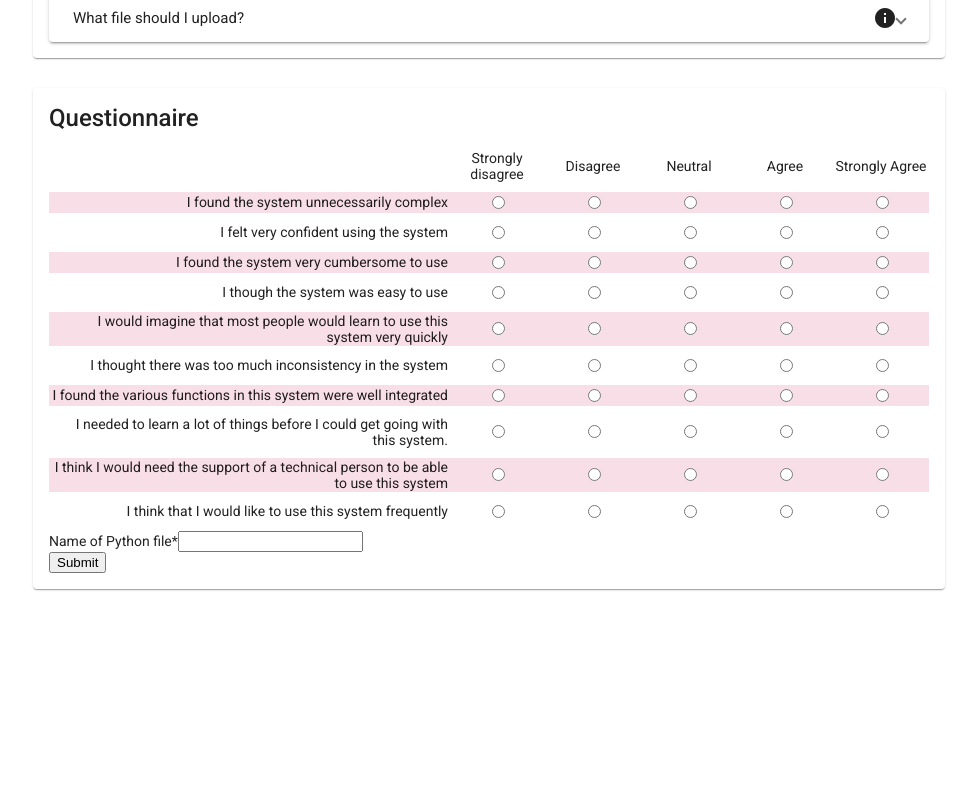
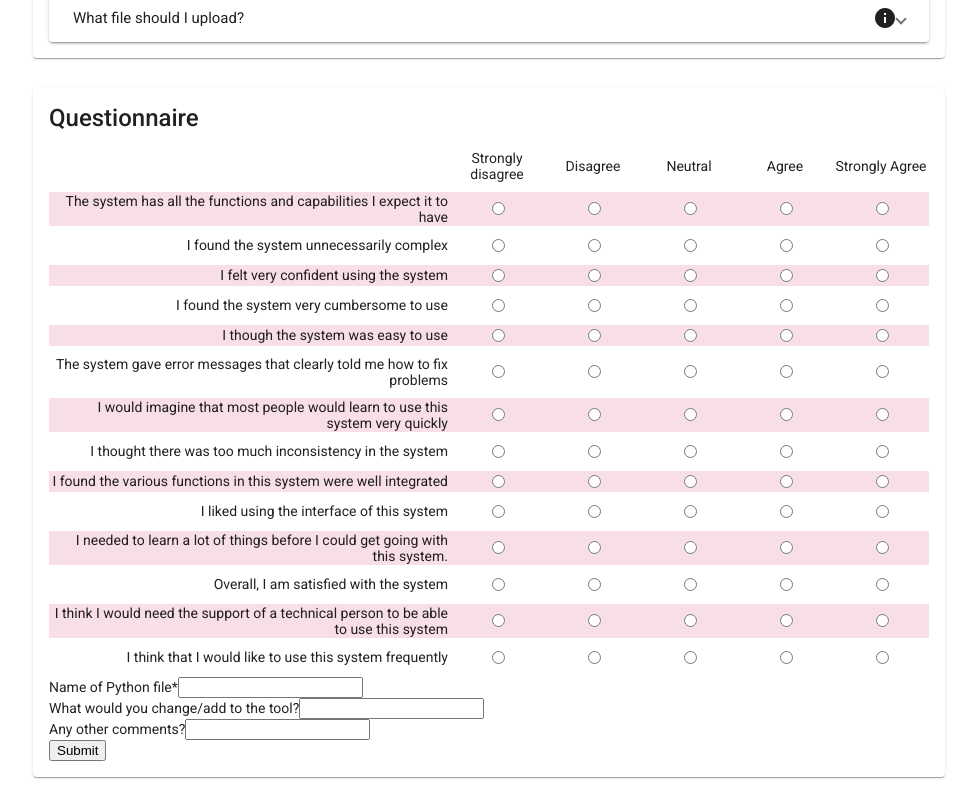
Before and after one commit to EMHodges/markerWebsite, an Angular app: page /upload in a window 1280 px wide. Shown: the part 638-1445 px from the top of the page, without its empty margins (151-1128 px from the left). Before the commit the page ends 1257 px from the top, so only its background shows below. Built offline with nearby package versions, Linux system fonts and the light colour scheme.

Commit message:
adding text questions too

```diff
--- a/src/app/app.module.ts
+++ b/src/app/app.module.ts
@@ -24,6 +24,7 @@ import { FontAwesomeModule } from '@fortawesome/angular-fontawesome';
 import { HttpClientModule } from '@angular/common/http';
 import {MatExpansionModule} from '@angular/material/expansion';
 import {MatIconModule} from '@angular/material/icon';
+import {MatStepperModule} from '@angular/material/stepper';
 
 @NgModule({
   declarations: [
@@ -46,6 +47,7 @@ import {MatIconModule} from '@angular/material/icon';
     FontAwesomeModule,
     MatCheckboxModule,
     MatGridListModule,
+    MatStepperModule,
     ReactiveFormsModule,
     MatTooltipModule,
     MatIconModule,
--- a/src/app/upload/upload.component.html
+++ b/src/app/upload/upload.component.html
@@ -79,6 +79,14 @@
                 <label for="id">Name of Python file*</label>
                 <input id="id" type="text" [formControl]="id">
             </div>
+            <form [formGroup]="text_form" (ngSubmit)="submitQuestionnaire()">
+                <label for="changed">{{option['changed']}}</label>
+                <input id="changed" type="text" formControlName="changed">
+                <div>
+                    <label for="comments">{{option['comments']}}</label>
+                    <input id="comments" type="text" formControlName="comments">
+                </div>
+            </form>
             <button class= "btn btn-primary" type="submit" [disabled]="!form.valid">Submit</button>
         </form>
     </mat-card-content>
--- a/src/app/upload/upload.component.ts
+++ b/src/app/upload/upload.component.ts
@@ -21,6 +21,11 @@ export class UploadComponent {
 
   id = new FormControl('', Validators.required)
 
+  text_form = new FormGroup({
+    changed: new FormControl(''),
+    comments: new FormControl('')
+  })
+
   form = new FormGroup({
     use_frequently: new FormControl(''),
     complex: new FormControl(''),
@@ -31,7 +36,11 @@ export class UploadComponent {
     imagine: new FormControl(''),
     cumbersome: new FormControl(''),
     confident: new FormControl(''),
-    learn: new FormControl('')
+    learn: new FormControl(''),
+    error: new FormControl(''),
+    interface: new FormControl(''),
+    capabilities: new FormControl(''),
+    satisfied: new FormControl(''),
   })
 
   option: {[key: string]: string} = {
@@ -44,7 +53,13 @@ export class UploadComponent {
     imagine: 'I would imagine that most people would learn to use this system very quickly',
     cumbersome: 'I found the system very cumbersome to use',
     confident: 'I felt very confident using the system',
-    learn: 'I needed to learn a lot of things before I could get going with this system.'
+    learn: 'I needed to learn a lot of things before I could get going with this system.',
+    error: 'The system gave error messages that clearly told me how to fix problems',
+    interface: 'I liked using the interface of this system',
+    capabilities: 'The system has all the functions and capabilities I expect it to have',
+    satisfied: 'Overall, I am satisfied with the system',
+    changed: 'What would you change/add to the tool?',
+    comments: 'Any other comments?'
   }
 
   constructor(private http: HttpClient) { }
```
